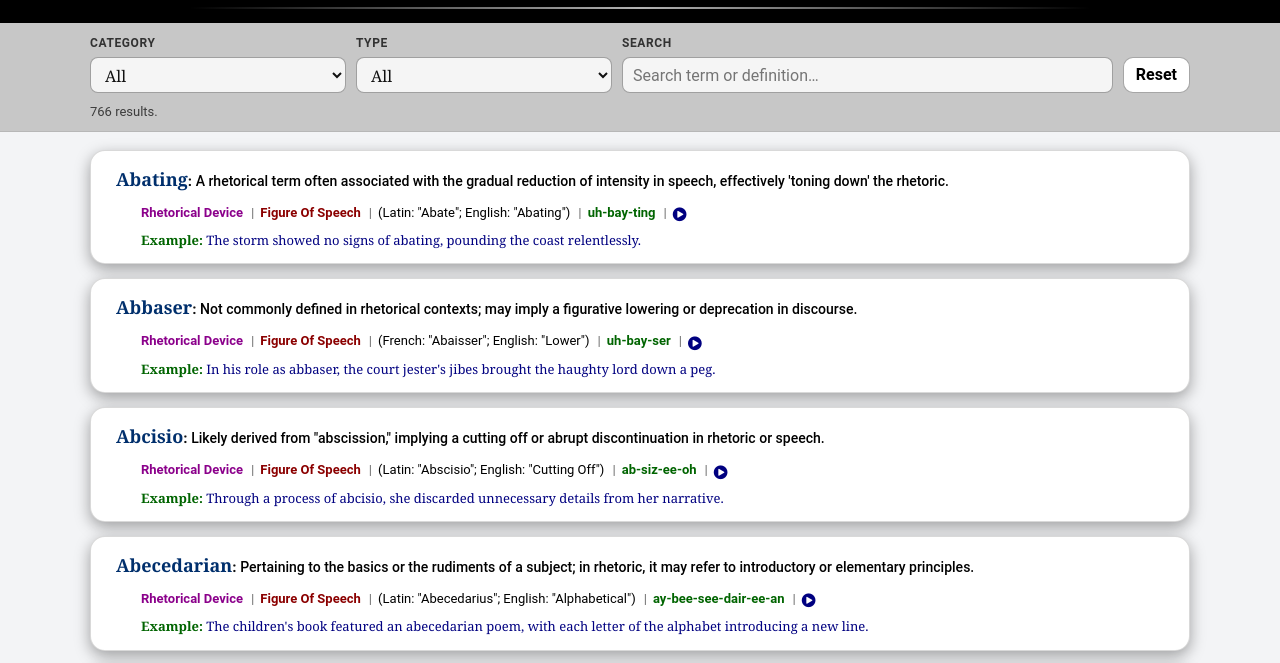
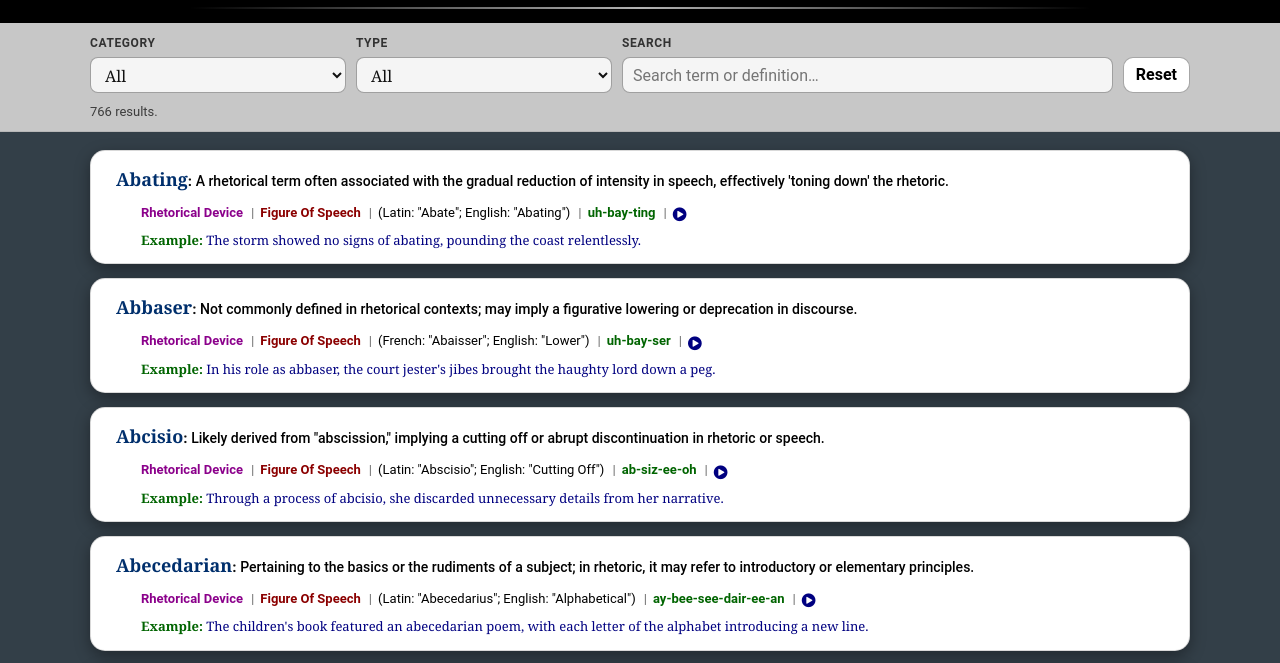
Before and after one commit to Squallfight/glossary, a plain HTML site: page index.html in a window 1280 px wide. Shown: the part 69-732 px from the top of the page. Drawn offline with Linux system fonts and the light colour scheme.

Commit message:
Update style.css

```diff
--- a/style.css
+++ b/style.css
@@ -20,7 +20,7 @@
   --shadow: rgba(0, 0, 0, 0.35) 0px 5px 15px;
   --radius: 15px;
 
-  --page-bg: #f3f4f6;
+  --page-bg: #333F48;
   --control-bg: #f5f5f5;
   --control-border: rgba(0,0,0,.35);
   --focus: rgba(0, 47, 108, .35);
```
